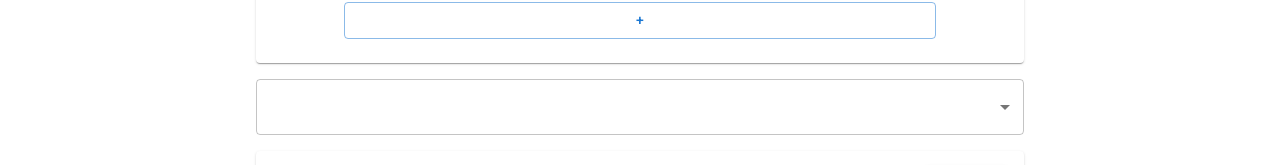
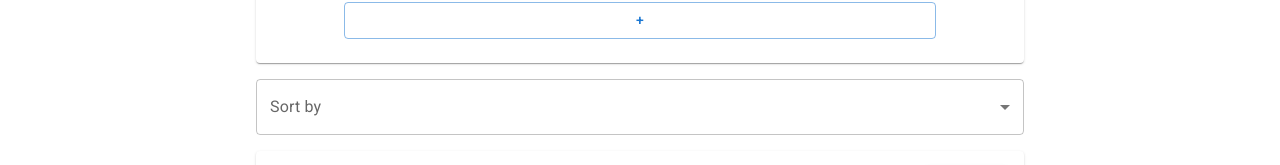
Before and after one commit to kaczynski77/julfor-jewelery, a Next.js app: page /admin in a window 1280 px wide. Shown: the part 206-371 px from the top of the page. Built offline with nearby package versions, Linux system fonts and the light colour scheme.

Commit message:
mui sort +

```diff
--- /dev/null
+++ b/components/UI/MySelect.jsx
@@ -0,0 +1,24 @@
+import { FormControl, InputLabel, MenuItem, Select } from '@mui/material';
+import { useState } from 'react';
+
+const MySelect = ({ options, defaultValue }) => {
+  const [sort, setSort] = useState('');
+
+  const handleChange = (event) => {
+    setSort(event.target.value);
+  };
+  return (
+    <FormControl fullWidth>
+      <InputLabel>{defaultValue}</InputLabel>
+      <Select onChange={handleChange} label={defaultValue}>
+        {options.map((option) => (
+          <MenuItem key={option.value} value={option.value}>
+            {option.name}
+          </MenuItem>
+        ))}
+      </Select>
+    </FormControl>
+  );
+};
+
+export default MySelect;
--- a/components/upload.jsx
+++ b/components/upload.jsx
@@ -10,6 +10,7 @@ import {
 import { useState } from 'react';
 import PostForm from './PostForm';
 import PostList from './postList';
+import MySelect from './UI/Myselect';
 
 const Upload = () => {
   const [posts, setPosts] = useState([
@@ -33,7 +34,13 @@ const Upload = () => {
         <PostForm create={createPost} />
       </Box>
       <Box sx={{ marginBottom: 2, textAlign: 'center' }}>
-        <Select fullWidth name="" id=""></Select>
+        <MySelect
+          defaultValue={'Sort by'}
+          options={[
+            { value: 'title', name: 'Title' },
+            { value: 'body', name: 'Description' },
+          ]}
+        />
       </Box>
       {posts.length !== 0 ? (
         <PostList remove={removePost} posts={posts} />
```
